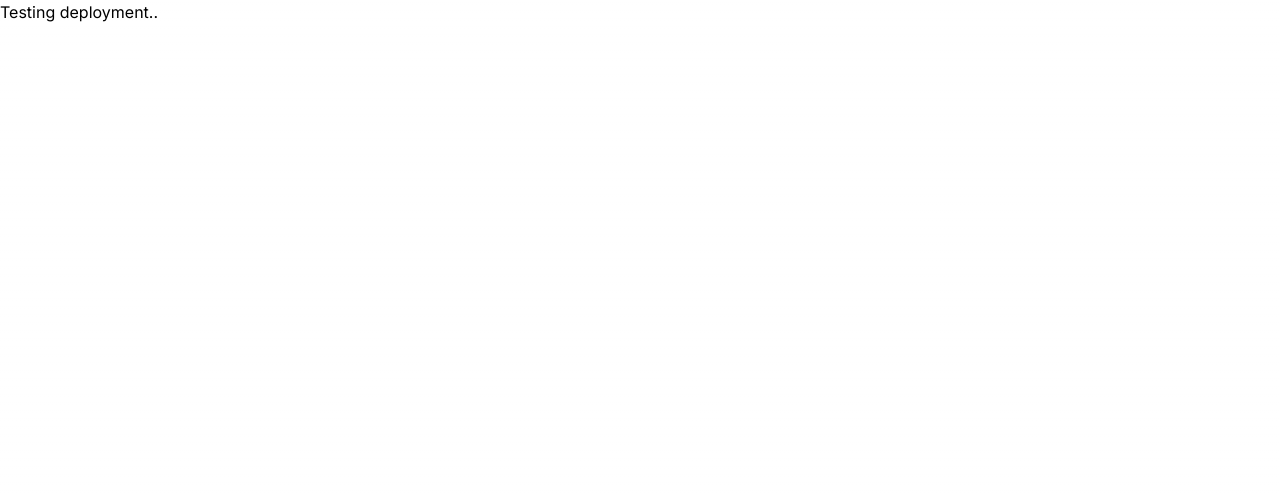
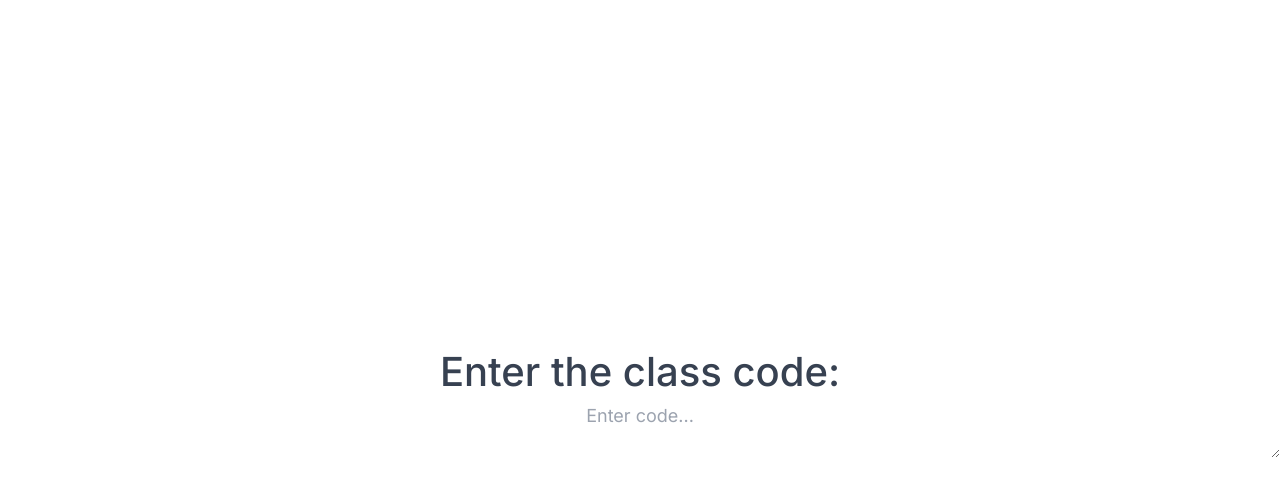
Before and after one commit to tonyqug/sta-tistics, a Next.js app: page /student in a window 1280 px wide. Shown: the top 496 px of the page. Built offline with nearby package versions, Linux system fonts and the light colour scheme.

Commit message:
student page

```diff
--- a/app/page.tsx
+++ b/app/page.tsx
@@ -2,8 +2,7 @@
 'use client';
 
 import Link from 'next/link';
-import { usePathname } from 'next/navigation';
-import { useState } from 'react';
+
 
 export default function Home() {
   return (
--- /dev/null
+++ b/app/student/feedbackForm.tsx
@@ -0,0 +1,35 @@
+'use client';
+
+import { useState } from 'react';
+
+export default function FeedbackForm() {
+  const [feedback, setFeedback] = useState('');
+
+  const handleSubmit = () => {
+    console.log('Feedback submitted:', feedback);
+    setFeedback('');
+  };
+
+  return (
+
+      <div className="w-full max-w-md p-6 bg-white shadow-lg rounded-2xl">
+        <h2 className="text-2xl font-semibold text-center mb-4">How are you feeling?</h2>
+        <div className="flex flex-col space-y-3">
+          <div className="grid grid-cols-2 gap-3">
+            <button className="bg-green-500 hover:bg-green-600 text-white p-2 rounded">I already know this</button>
+            <button className="bg-blue-500 hover:bg-blue-600 text-white p-2 rounded">I got it</button>
+            <button className="bg-yellow-500 hover:bg-yellow-600 text-white p-2 rounded">I'm a little confused</button>
+            <button className="bg-red-500 hover:bg-red-600 text-white p-2 rounded">I'm lost</button>
+          </div>
+          <textarea
+            className="mt-4 p-2 border rounded w-full"
+            placeholder="Ask a question..."
+            value={feedback}
+            onChange={(e) => setFeedback(e.target.value)}
+          />
+          <button className="bg-black text-white w-full mt-2 p-2 rounded" onClick={handleSubmit}>Submit</button>
+        </div>
+      </div>
+
+  );
+}
--- a/app/student/page.tsx
+++ b/app/student/page.tsx
@@ -1,9 +1,32 @@
+'use client';
 
+import { useState } from 'react';
+import FeedbackForm from './feedbackForm'
 
-export default function Home() {
-    return (
-      <div>
-        Testing deployment..
+export default function Student() {
+  const [code, setCode] = useState("");
+  const [validCodes, setValidCodes] = useState(["12345"])
+  return (
+    <div className = "flex flex-row items-center w-full">
+        {!(validCodes.includes(code)) ?
+
+        <div className = "flex w-full flex-col items-center justify-center min-h-screen">
+
+        <div className="w-full text-center text-[30pt] text-gray-700 font-medium">Enter the class code:</div>
+          <textarea
+            className="text-green-500 bg-transparent text-center text-lg outline-none w-full"
+            value={code}
+            onChange={(e) => setCode(e.target.value)}
+            placeholder="Enter code..."
+          />
       </div>
-    )
-  }
+   :
+      <div className = "flex w-full flex-col items-center justify-center min-h-screen">
+        <div>
+            Connected to code: <span className = "text-green-500">{code}</span>
+        </div>
+        <FeedbackForm/>
+      </div>}
+    </div>
+  );
+}
```
